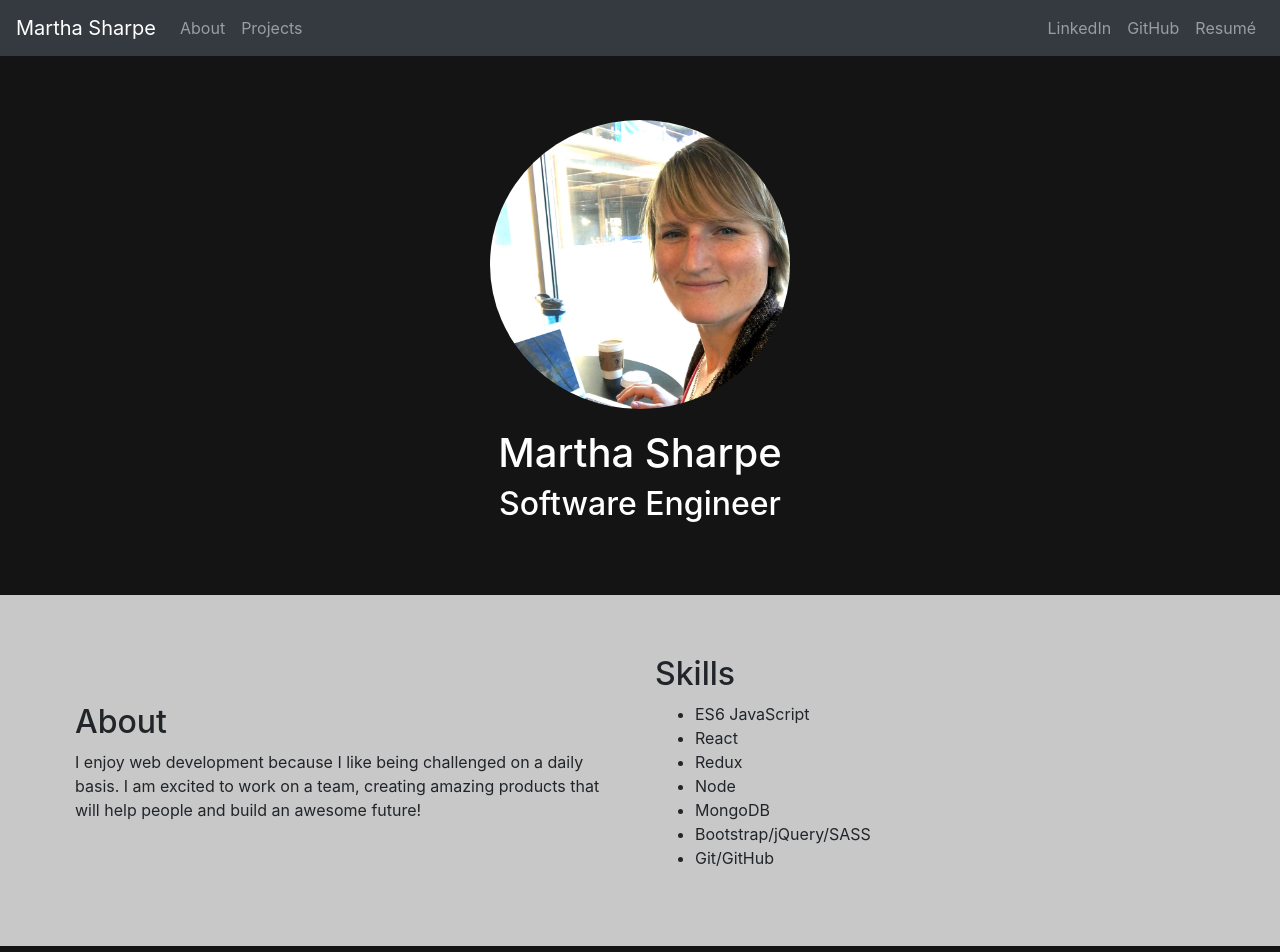
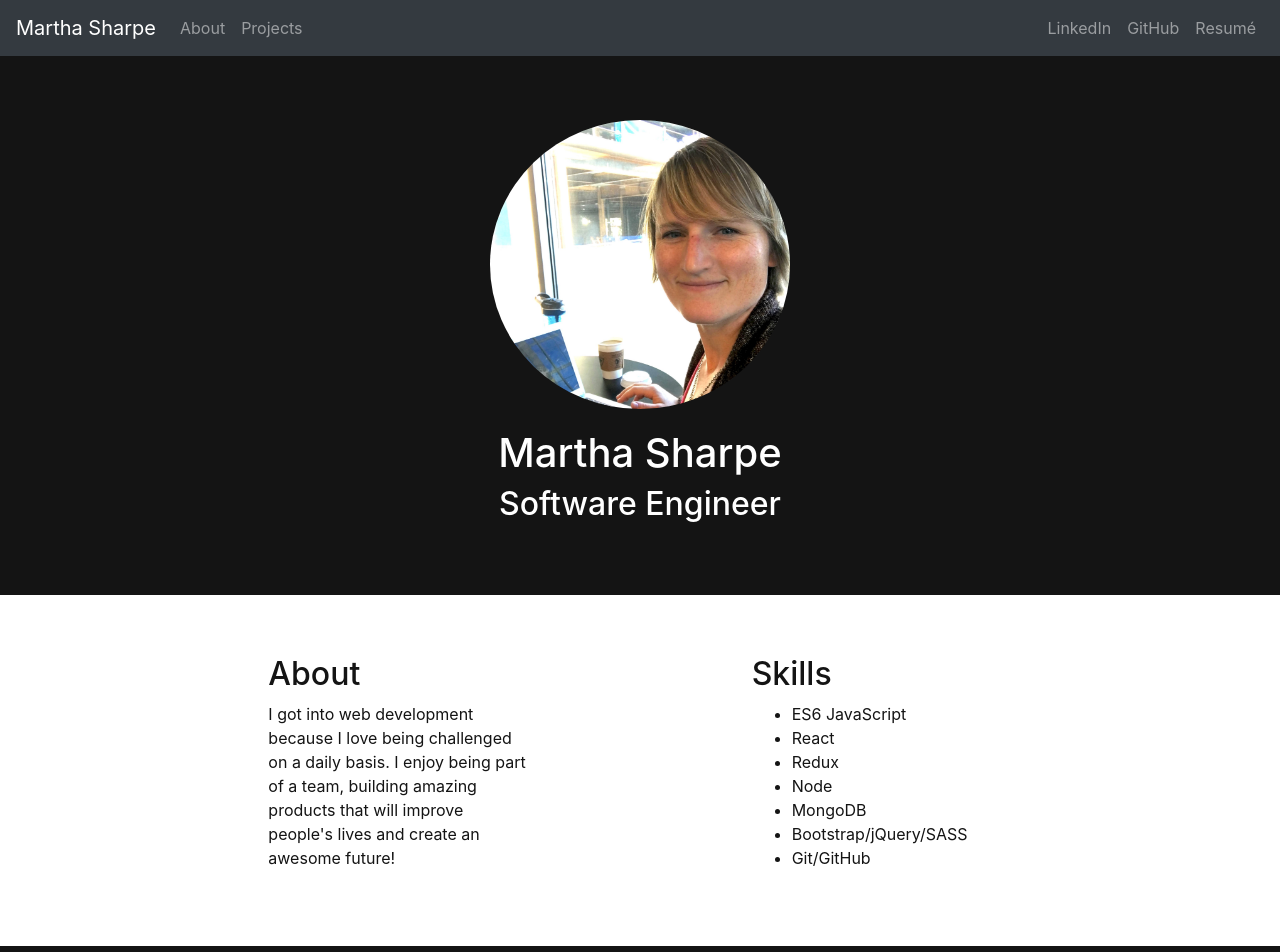
Before and after one commit to marthasharpe/Martha-Sharpe-Codes, a React (Create React App) app: page / in a window 1280 px wide. Shown: the top 952 px of the page. Built offline with nearby package versions, Linux system fonts and the light colour scheme.

Commit message:
update resume

```diff
--- a/src/about/About.css
+++ b/src/about/About.css
@@ -1,4 +1,5 @@
 .about-container {
-    background-color: rgb(200, 200, 200);
+    background-color: white;
+    color: rgb(20, 20, 20);
     padding: 60px;
 }
--- a/src/about/About.js
+++ b/src/about/About.js
@@ -6,13 +6,13 @@ const About = () => {
     return (
         <Container id="about" fluid>
             <Row className="about-container align-items-center">
-                <Col>
+                <Col md={{ span: 3, offset: 2 }}>
                     <h2>About</h2>
                     <p>
-                        I enjoy web development because I like being challenged on a daily basis. I am excited to work on a team, creating amazing products that will help people and build an awesome future!
+                        I got into web development because I love being challenged on a daily basis. I enjoy being part of a team, building amazing products that will improve people's lives and create an awesome future!
                     </p>
                 </Col>
-                <Col>
+                <Col md={{ span: 3, offset: 2 }}>
                     <h2>Skills</h2>
                     <ul>
                         <li>ES6 JavaScript</li>
```
Also changed, not shown: 20 other files (tests, documents, lock files or other folders).
